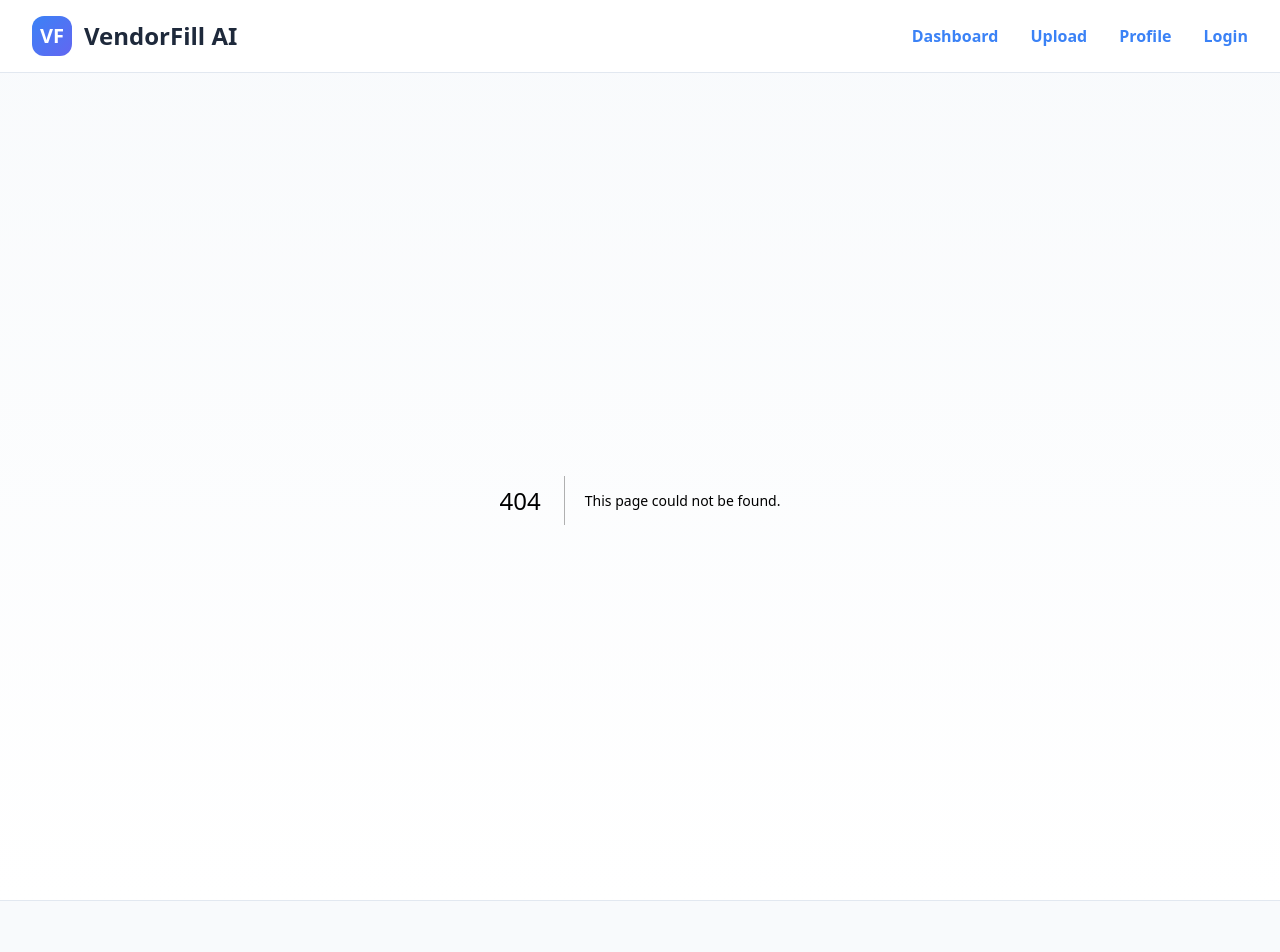
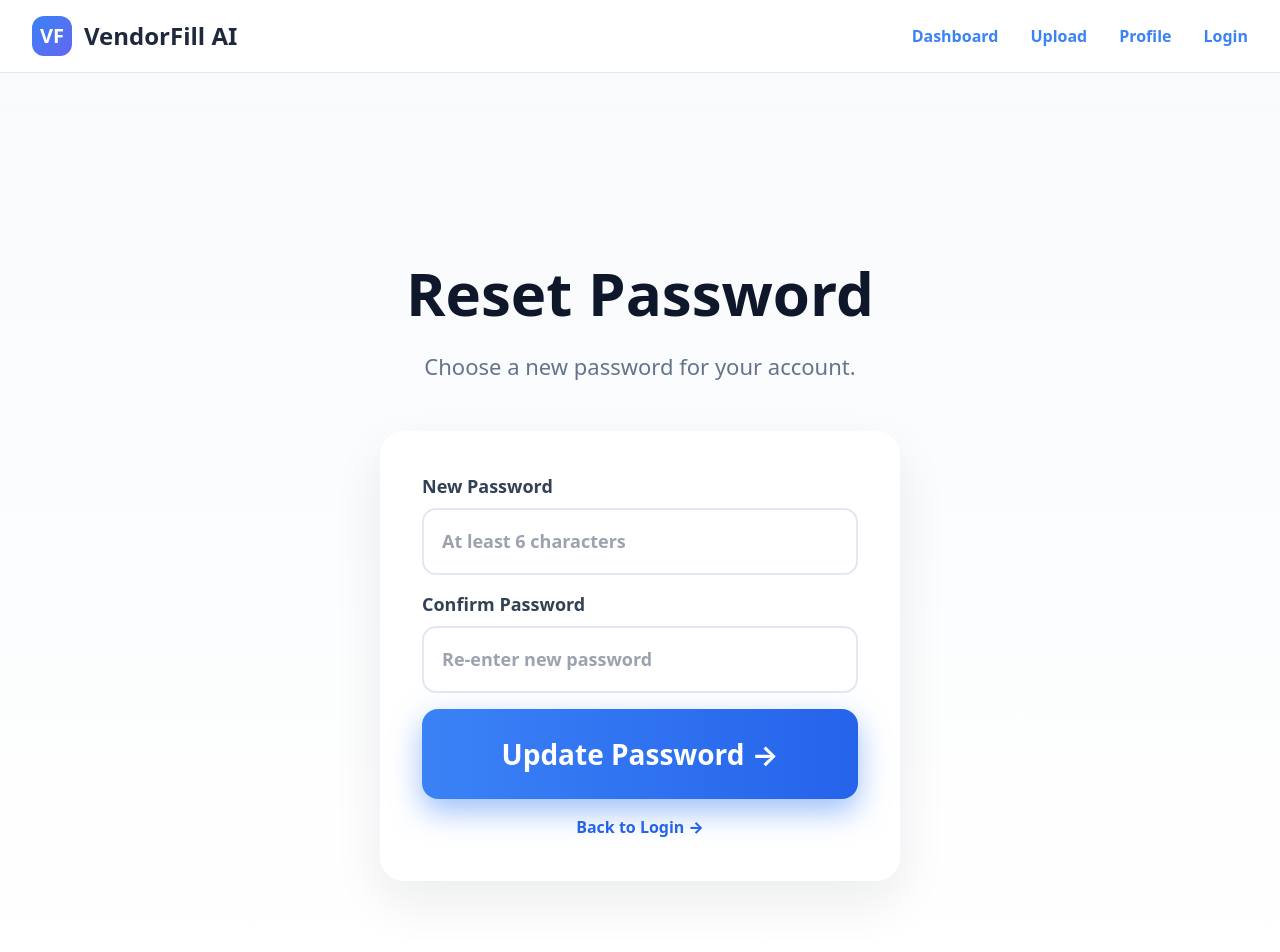
Before and after one commit to deansw/vendorfill, a Next.js app: page /reset-password in a window 1280 px wide. Before the commit this address had no page. Shown: the top 952 px of the page. Built offline with nearby package versions, Linux system fonts and the light colour scheme; no server answers.

Commit message:
Create page.tsx

```diff
--- /dev/null
+++ b/app/reset-password/page.tsx
@@ -0,0 +1,166 @@
+"use client"
+
+import { Suspense, useEffect, useMemo, useState } from "react"
+import { useRouter, useSearchParams } from "next/navigation"
+import PageShell from "@/components/PageShell"
+import PrimaryCtaButton from "@/components/PrimaryCtaButton"
+import { createClient } from "@/utils/supabase/client"
+
+function ResetInner() {
+  const supabase = useMemo(() => createClient(), [])
+  const router = useRouter()
+  const params = useSearchParams()
+
+  const [password, setPassword] = useState("")
+  const [confirmPassword, setConfirmPassword] = useState("")
+  const [loading, setLoading] = useState(false)
+  const [error, setError] = useState("")
+  const [message, setMessage] = useState("")
+
+  // Optional: show message if they arrived here correctly
+  useEffect(() => {
+    // Some providers include type=recovery, etc. Not required, but useful.
+    const type = params.get("type")
+    if (type === "recovery") {
+      setMessage("Set a new password below.")
+    }
+  }, [params])
+
+  const handleReset = async () => {
+    setError("")
+    setMessage("")
+
+    if (password.length < 6) {
+      setError("Password must be at least 6 characters.")
+      return
+    }
+    if (password !== confirmPassword) {
+      setError("Passwords do not match.")
+      return
+    }
+
+    setLoading(true)
+
+    const { error } = await supabase.auth.updateUser({ password })
+
+    if (error) {
+      setError(error.message)
+      setLoading(false)
+      return
+    }
+
+    setMessage("✅ Password updated! Redirecting to login…")
+    setTimeout(() => router.push("/login"), 700)
+    setLoading(false)
+  }
+
+  return (
+    <PageShell title="Reset Password" subtitle="Choose a new password for your account.">
+      <div
+        style={{
+          background: "white",
+          borderRadius: 24,
+          boxShadow: "0 20px 50px rgba(15, 23, 42, 0.08)",
+          padding: 42,
+          maxWidth: 520,
+          margin: "0 auto",
+          textAlign: "left",
+        }}
+      >
+        {message && (
+          <div
+            style={{
+              background: "#ecfdf5",
+              border: "1px solid #bbf7d0",
+              color: "#166534",
+              padding: "14px 16px",
+              borderRadius: 14,
+              fontWeight: 800,
+              textAlign: "center",
+              marginBottom: 16,
+            }}
+          >
+            {message}
+          </div>
+        )}
+
+        {error && (
+          <div
+            style={{
+              background: "#fff1f2",
+              border: "1px solid #fecdd3",
+              color: "#9f1239",
+              padding: "14px 16px",
+              borderRadius: 14,
+              fontWeight: 800,
+              textAlign: "center",
+              marginBottom: 16,
+            }}
+          >
+            {error}
+          </div>
+        )}
+
+        <div style={{ display: "grid", gap: 16 }}>
+          <label style={{ fontSize: 18, fontWeight: 800, color: "#334155" }}>
+            New Password
+            <input
+              type="password"
+              placeholder="At least 6 characters"
+              value={password}
+              onChange={(e) => setPassword(e.target.value)}
+              autoComplete="new-password"
+              style={{
+                width: "100%",
+                marginTop: 8,
+                padding: "18px",
+                borderRadius: 14,
+                border: "2px solid #e2e8f0",
+                fontSize: 18,
+                outline: "none",
+              }}
+            />
+          </label>
+
+          <label style={{ fontSize: 18, fontWeight: 800, color: "#334155" }}>
+            Confirm Password
+            <input
+              type="password"
+              placeholder="Re-enter new password"
+              value={confirmPassword}
+              onChange={(e) => setConfirmPassword(e.target.value)}
+              autoComplete="new-password"
+              style={{
+                width: "100%",
+                marginTop: 8,
+                padding: "18px",
+                borderRadius: 14,
+                border: "2px solid #e2e8f0",
+                fontSize: 18,
+                outline: "none",
+              }}
+            />
+          </label>
+
+          <PrimaryCtaButton onClick={handleReset} disabled={loading}>
+            {loading ? "Updating..." : "Update Password →"}
+          </PrimaryCtaButton>
+
+          <div style={{ textAlign: "center", color: "#64748b", fontSize: 16 }}>
+            <a href="/login" style={{ color: "#2563eb", fontWeight: 800, textDecoration: "none" }}>
+              Back to Login →
+            </a>
+          </div>
+        </div>
+      </div>
+    </PageShell>
+  )
+}
+
+export default function ResetPasswordPage() {
+  return (
+    <Suspense fallback={null}>
+      <ResetInner />
+    </Suspense>
+  )
+}
```
